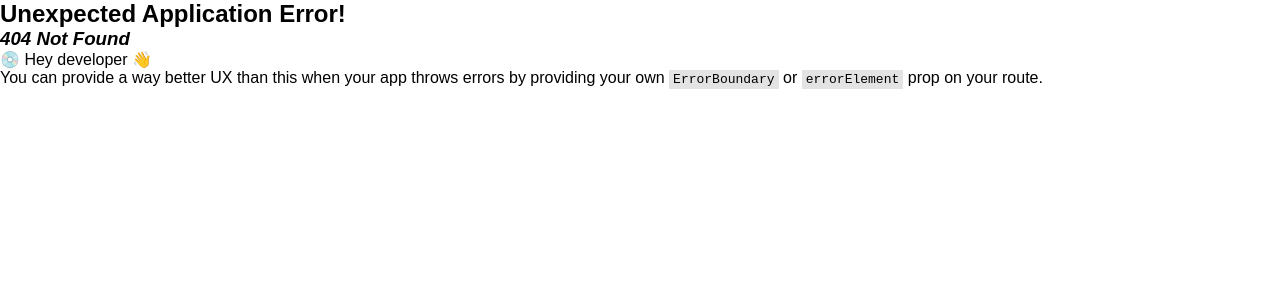
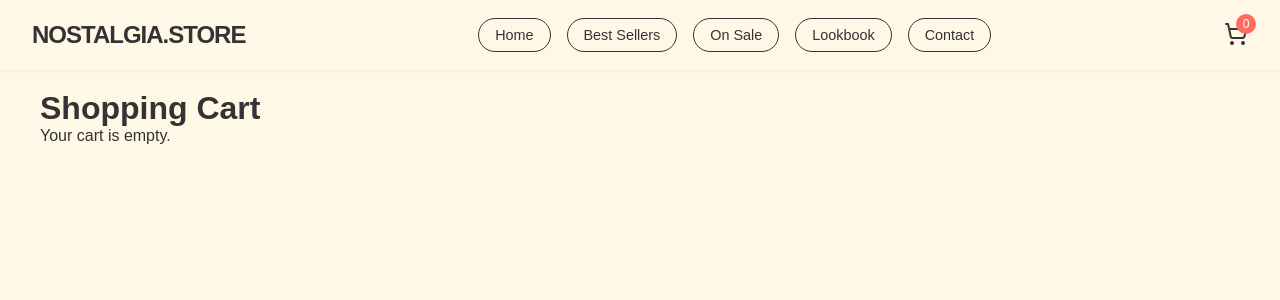
Before and after one commit to Pandor4b/Nostalgia-Store, a React (Vite) app: page /cart in a window 1280 px wide. Before the commit this address had no page. Shown: the top 300 px of the page. Built offline with nearby package versions, Linux system fonts and the light colour scheme.

Commit message:
adding routes and minor changes

```diff
--- a/src/App.tsx
+++ b/src/App.tsx
@@ -3,15 +3,16 @@ import { GlobalStyle } from "./styles/global";
 import theme from "./styles/theme";
 import { RouterProvider } from "react-router";
 import { Router } from "./Routes";
+import { CartProvider } from "./CartContext";
 
 function App() {
   return (
-    <>
+    <CartProvider>
       <ThemeProvider theme={theme}>
         <GlobalStyle />
         <RouterProvider router={Router} />
       </ThemeProvider>
-    </>
+    </CartProvider>
   );
 }
 
--- a/src/Routes.tsx
+++ b/src/Routes.tsx
@@ -1,11 +1,19 @@
 import { createBrowserRouter } from "react-router";
 import Home from "./pages/Home";
+import ProductDetail from "./pages/ProductDetail";
+import ShoppingCart from "./pages/ShoppingCart";
 
 export const Router = createBrowserRouter([
-    {
-        path: '/',
-        element: (
-            <Home />
-        )
-    }
+  {
+    path: "/",
+    element: <Home />,
+  },
+  {
+    path: "/product/:id",
+    element: <ProductDetail />,
+  },
+  {
+    path: "/cart",
+    element: <ShoppingCart />,
+  },
 ]);
--- a/src/pages/Home/index.tsx
+++ b/src/pages/Home/index.tsx
@@ -1,3 +1,4 @@
+import Button from '../../components/Button';
 import Navbar from '../../components/Navbar';
 import ProductShowcase from '../../components/ProductShowcase';
 import * as S from './styles';
--- a/src/pages/Home/styles.ts
+++ b/src/pages/Home/styles.ts
@@ -1,10 +1,8 @@
 import styled from 'styled-components';
 
 export const Wrapper = styled.div`
-  /* padding-top: 70px; */
-  /* padding: 2rem; */
-  background-color: ${({ theme }) => theme.colors.cream || '#fff'};
-  /* min-height: 100vh; */
+  padding-top: 70px;
+  background-color: ${({ theme }) => theme.colors.cream};
 `;
 
 export const Title = styled.h1`
--- a/src/styles/global.ts
+++ b/src/styles/global.ts
@@ -9,6 +9,8 @@ export const GlobalStyle = createGlobalStyle`
 
   html, body {
     font-family: ${({ theme }) => theme.fonts.body || 'sans-serif'};
+    background-color: ${({ theme }) => theme.colors.cream || '#f5f5f5'};
+    color: ${({ theme }) => theme.colors.darkText || '#333'};
   }
 
   a {
```
